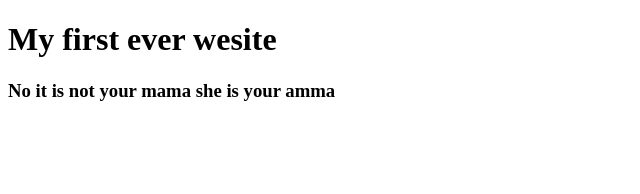
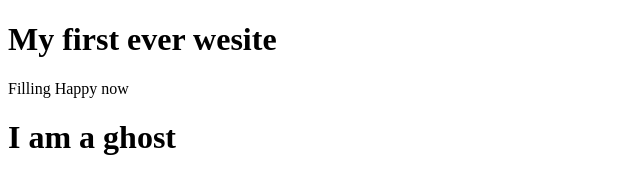
Before and after one commit to Abir-Hasan-GUB/test, a plain HTML site: page index.html in a window 1280 px wide. Shown: the whole page, without its empty margins (0-640 px from the left). Drawn offline with Linux system fonts and the light colour scheme.

Commit message:
ghost added

```diff
--- a/index.html
+++ b/index.html
@@ -7,6 +7,7 @@
 </head>
 <body>
     <h1>My first ever wesite</h1>
-    <h3>No it is not your mama she is your amma</h3>
+    <p>Filling Happy now</p>
+    <h1>I am a ghost</h1>
 </body>
 </html>
```
